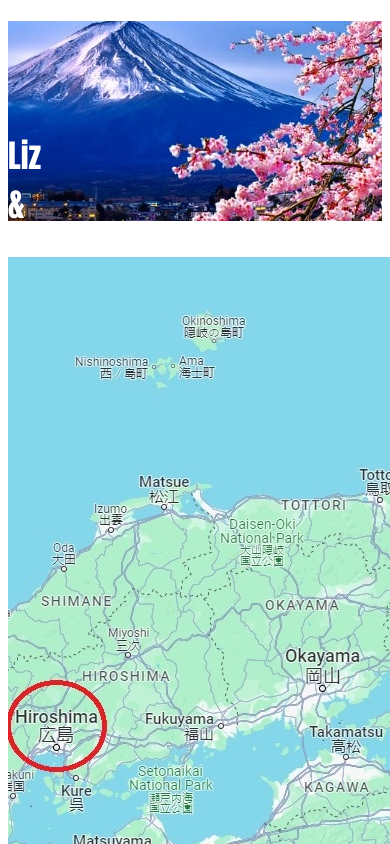
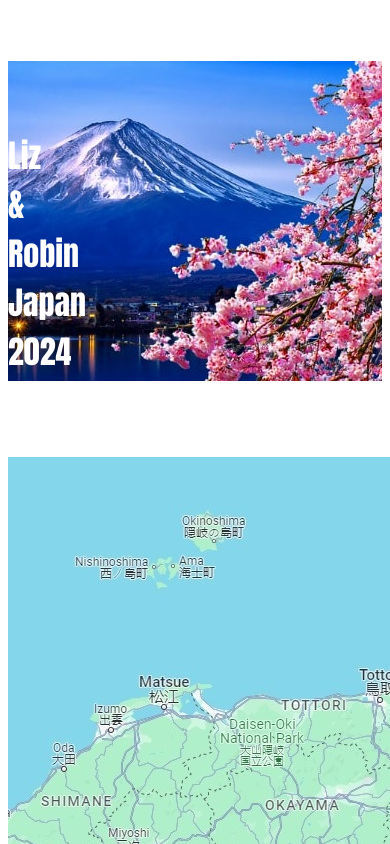
Before and after one commit to rluzzion/japan, a plain HTML site: page index.html in a window 390 px wide. Shown: the top 844 px of the page. Drawn offline with Linux system fonts and the light colour scheme.

Commit message:
Add files via upload

```diff
--- a/style.css
+++ b/style.css
@@ -6,6 +6,11 @@ header{
 	background-position: center;
 	color: rgb(255,255,255);
 	text-align: center;
+}
+@media only screen and (max-width: 768px) {
+	header{
+		height: 400px;
+	}
 }
 #paginakop{
 	padding-top: 110px;
```
